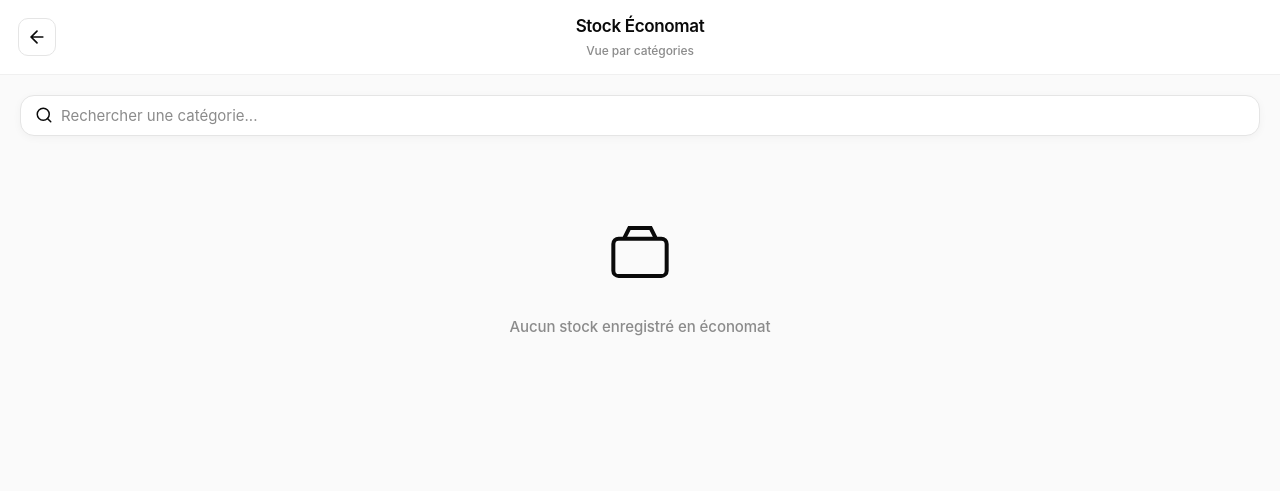
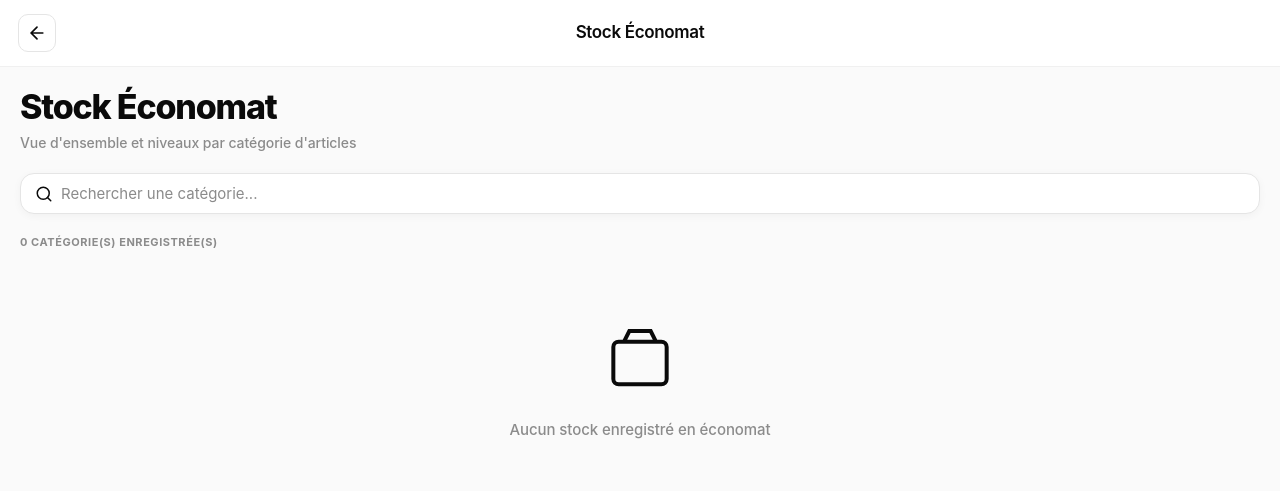
Before and after one commit to eddinemoonmoon-hub/scan-reception-v2, a Flask app: page /admin/economat/stock in a window 1280 px wide. Shown: the top 491 px of the page. Run offline with Flask 3, Linux system fonts and the light colour scheme; a user stored in the database is signed in.

Commit message:
Design: Hero title styling for Stock Economat page

```diff
--- a/templates/admin/economat/stock.html
+++ b/templates/admin/economat/stock.html
@@ -4,16 +4,33 @@
 
 {% block body %}
 <style>
-  /* Premium Pro UI Specific to Stock Page */
-  .pro-header {
-    margin-bottom: 24px;
+  /* Hero Title Styling */
+  .pro-hero-title-wrap {
+    margin-bottom: 20px;
+  }
+  .pro-hero-title {
+    font-size: 28px;
+    font-weight: 800;
+    color: var(--text);
+    letter-spacing: -0.035em;
+    line-height: 1.15;
+  }
+  @media(min-width: 640px) {
+    .pro-hero-title { font-size: 34px; }
+  }
+  .pro-hero-sub {
+    font-size: 14px;
+    color: var(--text3);
+    font-weight: 500;
+    margin-top: 6px;
   }
 
+  /* Grid & Card Styles */
   .pro-grid {
     display: grid;
     grid-template-columns: 1fr;
     gap: 16px;
-    margin-top: 16px;
+    margin-top: 20px;
   }
   @media(min-width: 640px) {
     .pro-grid { grid-template-columns: repeat(auto-fill, minmax(280px, 1fr)); }
@@ -23,7 +40,7 @@
     background: #FFFFFF;
     border: 1px solid var(--border-strong);
     border-radius: 16px;
-    padding: 20px;
+    padding: 22px;
     text-decoration: none;
     color: inherit;
     display: flex;
@@ -159,8 +176,7 @@
       </svg>
     </a>
     <div class="header-center">
-      <div class="app-title">{% if selected_cat %}Catégorie : {{ selected_cat }}{% else %}Stock Économat{% endif %}</div>
-      <div class="app-subtitle">{% if selected_cat %}Détail des articles{% else %}Vue par catégories{% endif %}</div>
+      <div class="app-title">Stock Économat</div>
     </div>
     <div class="w-10"></div>
   </header>
@@ -170,7 +186,11 @@
     {% if not selected_cat %}
     <!-- ================= VIEW 1: CATEGORY GRID ================= -->
 
-    <div class="pro-header">
+    <div class="pro-hero-title-wrap">
+      <h1 class="pro-hero-title">Stock Économat</h1>
+      <p class="pro-hero-sub">Vue d'ensemble et niveaux par catégorie d'articles</p>
+    </div>
+
     <form method="GET" action="/admin/economat/stock" class="search-form" style="margin-bottom: 0;">
       <div class="search-wrap" style="box-shadow: 0 2px 8px rgba(0,0,0,0.04); border-radius: 14px;">
         <svg width="18" height="18" viewBox="0 0 24 24" fill="none"><circle cx="11" cy="11" r="8" stroke="currentColor" stroke-width="2"/><path d="M21 21l-4.35-4.35" stroke="currentColor" stroke-width="2" stroke-linecap="round"/></svg>
@@ -178,6 +198,9 @@
         {% if search %}<a href="/admin/economat/stock" class="search-clear">X</a>{% endif %}
       </div>
     </form>
+
+    <div class="list-header" style="margin-top: 20px;">
+      <span class="list-count" style="text-transform: uppercase; font-size: 11px; letter-spacing: 0.05em; font-weight: 700;">{{ categories|length }} catégorie(s) enregistrée(s)</span>
     </div>
 
     {% if categories %}
@@ -212,7 +235,7 @@
     </div>
     {% else %}
     <div class="empty-state">
-      <svg width="64" height="64" viewBox="0 0 24 24" fill="none"><path d="M20 7H4a2 2 0 00-2 2v10a2 2 0 002 2h16a2 2 0 002-2V9a2 2 0 00-2-2zM16 3H8L6 7h12l-2-4z" stroke="currentColor" stroke-width="1.5" stroke-linecap="round"/></svg>
+      <svg width="64" height="64" viewBox="0 0 24 24" fill="none"><path d="M20 7H4a2 2 0 00-2 2v12a2 2 0 002 2h16a2 2 0 002-2V9a2 2 0 00-2-2zM16 3H8L6 7h12l-2-4z" stroke="currentColor" stroke-width="1.5" stroke-linecap="round"/></svg>
       <p style="margin-top:16px;">Aucun stock enregistré en économat</p>
     </div>
     {% endif %}
@@ -225,6 +248,11 @@
       Toutes les catégories
     </a>
 
+    <div class="pro-hero-title-wrap">
+      <h1 class="pro-hero-title">{{ selected_cat }}</h1>
+      <p class="pro-hero-sub">Détail et disponibilité des articles de la catégorie</p>
+    </div>
+
     <form method="GET" action="/admin/economat/stock" class="search-form">
       <input type="hidden" name="cat" value="{{ selected_cat }}">
       <div class="search-wrap" style="box-shadow: 0 2px 8px rgba(0,0,0,0.04); border-radius: 14px;">
@@ -234,8 +262,8 @@
       </div>
     </form>
 
-    <div class="list-header" style="margin-top: 24px;">
-      <span class="list-count" style="text-transform: uppercase; font-size: 12px; letter-spacing: 0.05em;">{{ pagination.total }} article(s) trouvé(s)</span>
+    <div class="list-header" style="margin-top: 20px;">
+      <span class="list-count" style="text-transform: uppercase; font-size: 11px; letter-spacing: 0.05em; font-weight: 700;">{{ pagination.total }} article(s) trouvé(s)</span>
     </div>
 
     {% if stocks %}
```
Lines whose indentation alone changed are shown as unchanged.
